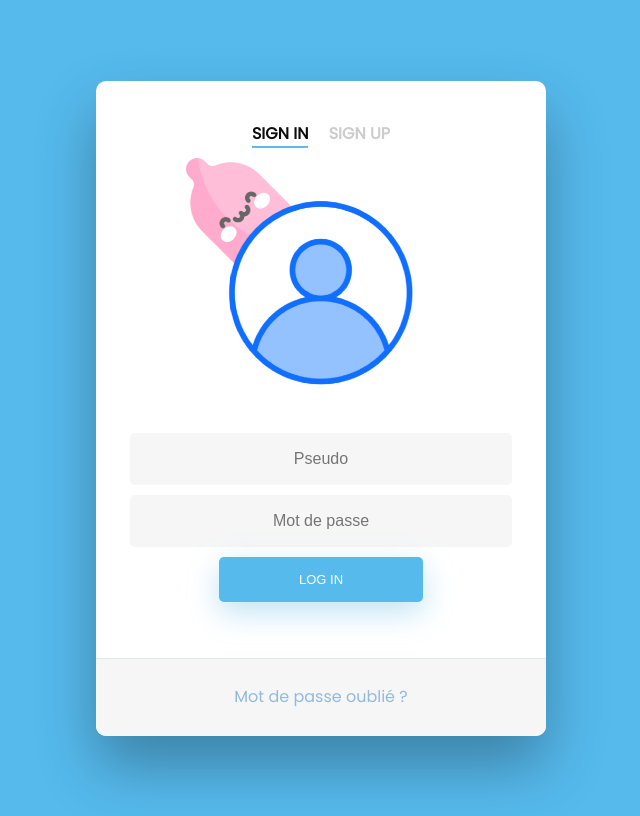
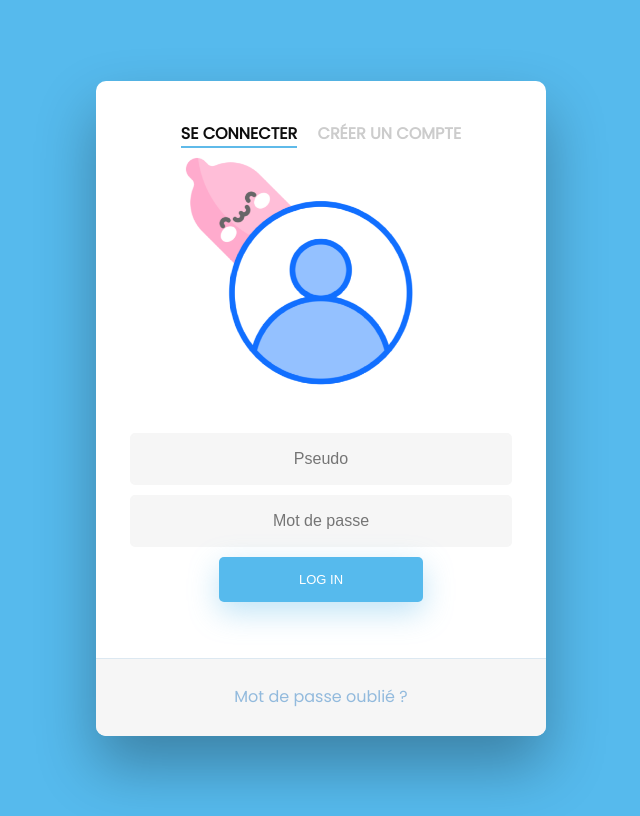
Before and after one commit to BoHuny/MongolDB, a website: page public/html/signin.html in a window 1280 px wide. Shown: the whole page, without its empty margins (319-959 px from the left). Drawn offline with Linux system fonts and the light colour scheme.

Commit message:
fix: completed page translation

```diff
--- a/public/html/signin.html
+++ b/public/html/signin.html
@@ -2,8 +2,8 @@
 <div class="wrapper fadeInDown">
     <div id="formContent">
       <!-- Tabs Titles -->
-      <h2 class="active"> Sign In </h2>
-      <h2 class="inactive underlineHover" onclick="window.location='signup.html'">Sign Up </h2>
+      <h2 class="active"> Se connecter </h2>
+      <h2 class="inactive underlineHover" onclick="window.location='signup.html'">Créer un compte</h2>
 
       <!-- Icon -->
       <div class="fadeIn first">
```
